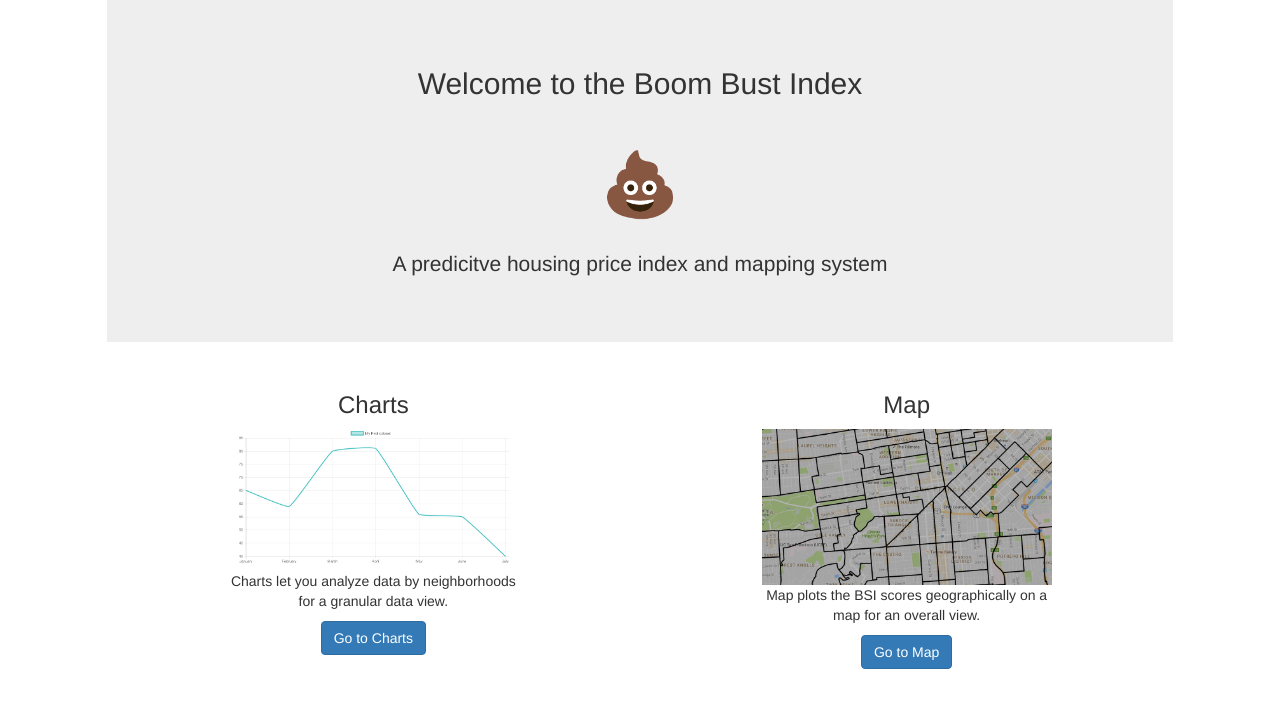
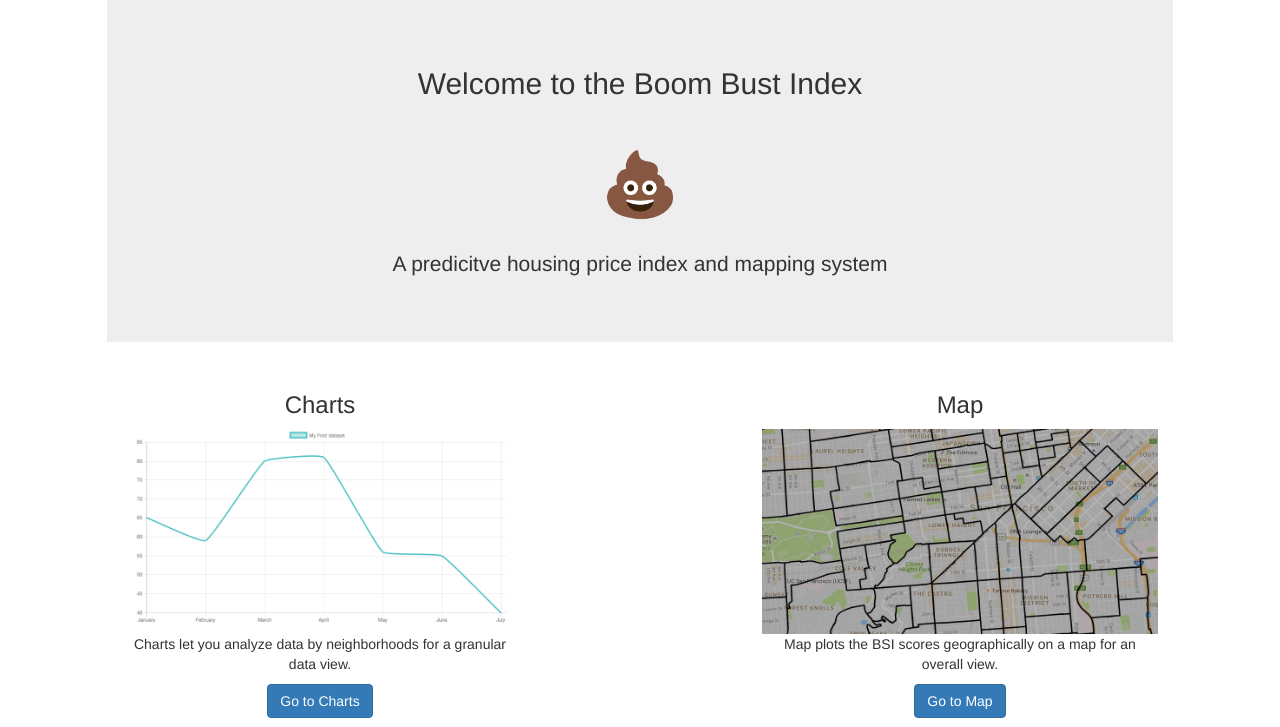
Before and after one commit to gargium/AT-T-Big-Data-Challenge, a Flask app: page / in a window 1280 px wide. Shown: the part 73-800 px from the top of the page. Run offline with Flask 2, Linux system fonts and the light colour scheme; some libraries are stand-ins or nearby versions.

Commit message:
clean up clean up, everybody clean up

```diff
--- a/app.py
+++ b/app.py
@@ -1,4 +1,4 @@
-from flask import Flask, render_template, Markup, json, jsonify
+from flask import Flask, render_template, json
 from bigData import bayArea
 
 app = Flask(__name__)
@@ -11,7 +11,6 @@ def index():
 @app.route("/chart")
 def chart():
     countyToTractMap = {}
-
     countyToTractMap["SR"] = bayArea.get_tracts("SR")
     countyToTractMap["SF"] = bayArea.get_tracts("SF")
     countyToTractMap["SC"] = bayArea.get_tracts("SC")
--- a/templates/index.html
+++ b/templates/index.html
@@ -12,7 +12,7 @@
             </div>
         </row>
         <row>
-            <div class="col-md-3 col-md-offset-2 col-xs-6 text-center card">
+            <div class="col-xs-4 col-xs-offset-1 text-center card">
                 <h3>Charts</h3>
                 <img class="card-img-top img-responsive" src="./static/img/chart.png" alt="Chart">
                 <div class="card-block">
@@ -20,7 +20,7 @@
                   <a href="/chart" class="btn btn-primary">Go to Charts</a>
                 </div>
             </div>
-            <div class="col-md-3 col-md-offset-2 col-xs-6 text-center card">
+            <div class="col-xs-4 col-xs-offset-2 text-center card">
                 <h3>Map</h3>
                 <img class="card-img-top img-responsive" src="./static/img/map.png" alt="Map">
                 <div class="card-block">
```
Also changed, not shown: static/img/chart.png, static/img/map.png, 1 other file.
